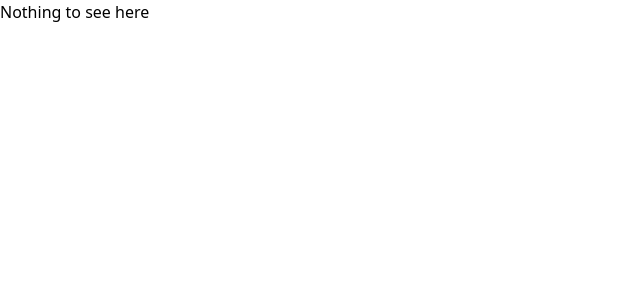
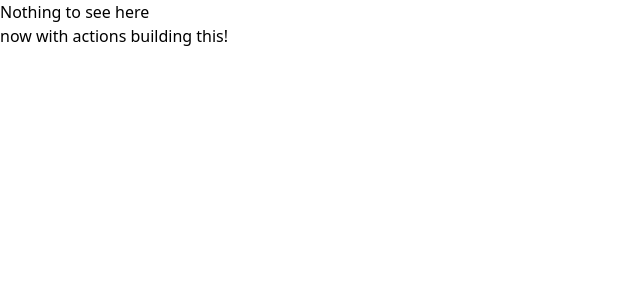
Before and after one commit to henrypuspurs/henrypuspurs.github.io, a SvelteKit app: page / in a window 1280 px wide. Shown: the top 300 px of the page, without its empty margins (0-640 px from the left). Built offline with nearby package versions, Linux system fonts and the light colour scheme.

Commit message:
confirm new action is building changes not default workflow

```diff
--- a/src/routes/+page.svelte
+++ b/src/routes/+page.svelte
@@ -1 +1,2 @@
 <h1>Nothing to see here</h1>
+<p>now with actions building this!</p>
```
